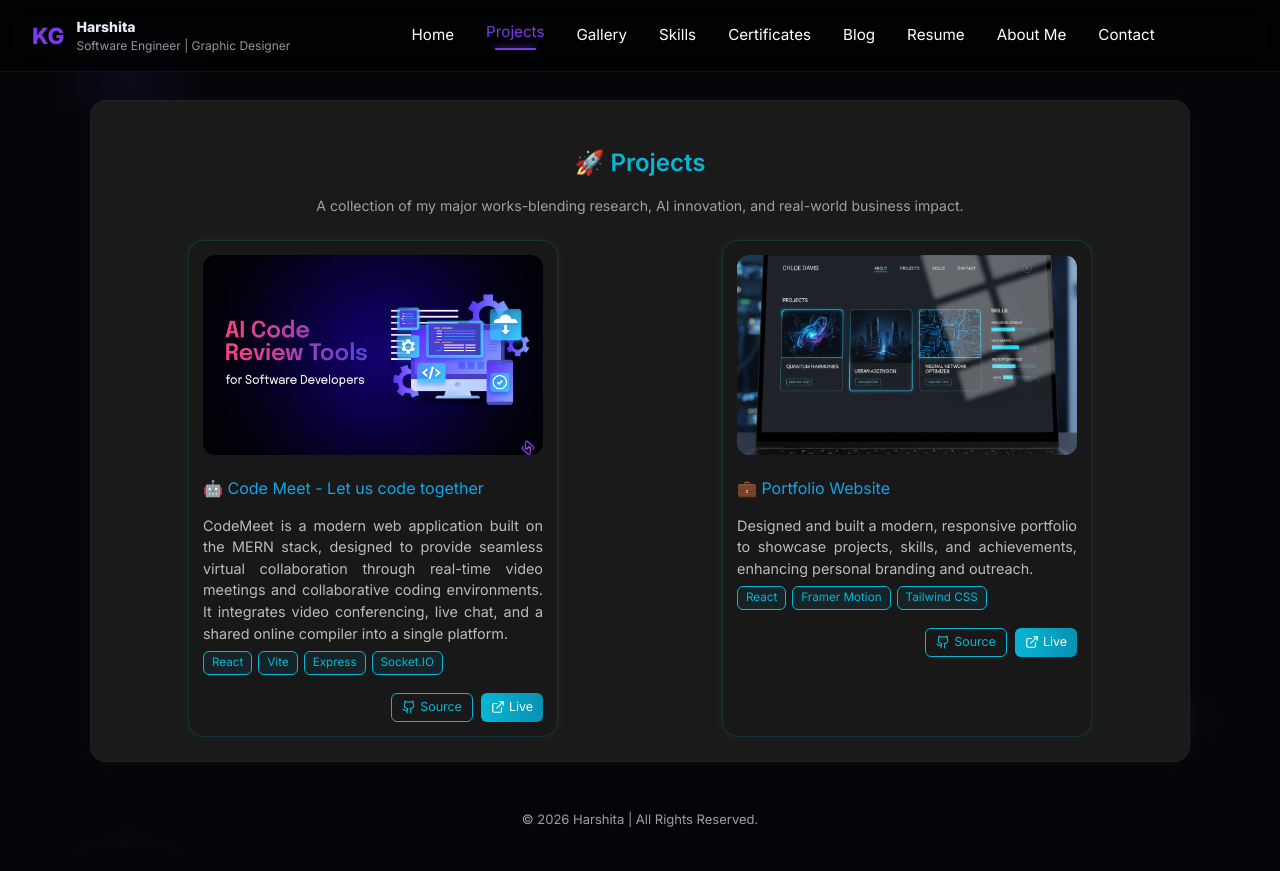
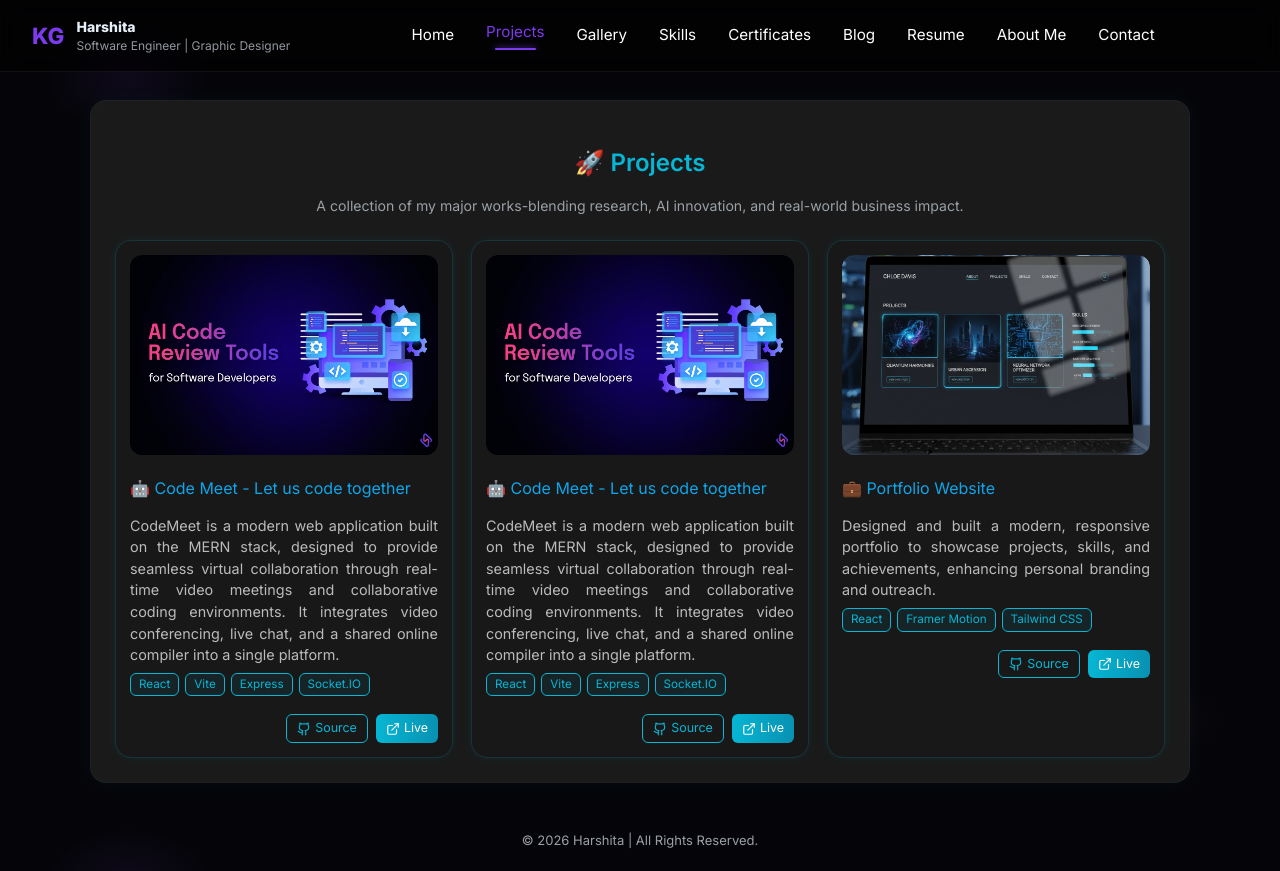
Before and after one commit to harshiii456/portfolio, a React (Vite) app: page /projects in a window 1280 px wide. Before the commit the page ends 849 px from the top, so only its background shows below. Built offline with nearby package versions, Linux system fonts and the light colour scheme; the HTML template or start-up script is replaced by a standard one.

Commit message:
checking something1

```diff
--- a/src/pages/Projects.jsx
+++ b/src/pages/Projects.jsx
@@ -3,6 +3,14 @@ import { motion } from 'framer-motion'
 import { Github, ExternalLink } from 'lucide-react'
 
 const PROJECTS = [
+	{
+		title: '🤖 Code Meet - Let us code together',
+		desc: 'CodeMeet is a modern web application built on the MERN stack, designed to provide seamless virtual collaboration through real-time video meetings and collaborative coding environments. It integrates video conferencing, live chat, and a shared online compiler into a single platform.',
+		ss: '/codereview.png',
+		tech: ['React', 'Vite', 'Express', 'Socket.IO'],
+		live: 'https://codemeet-x50a.onrender.com',
+		code: 'https://github.com/harshiii456/Codemeet',
+	},
 	{
 		title: '🤖 Code Meet - Let us code together',
 		desc: 'CodeMeet is a modern web application built on the MERN stack, designed to provide seamless virtual collaboration through real-time video meetings and collaborative coding environments. It integrates video conferencing, live chat, and a shared online compiler into a single platform.',
```
